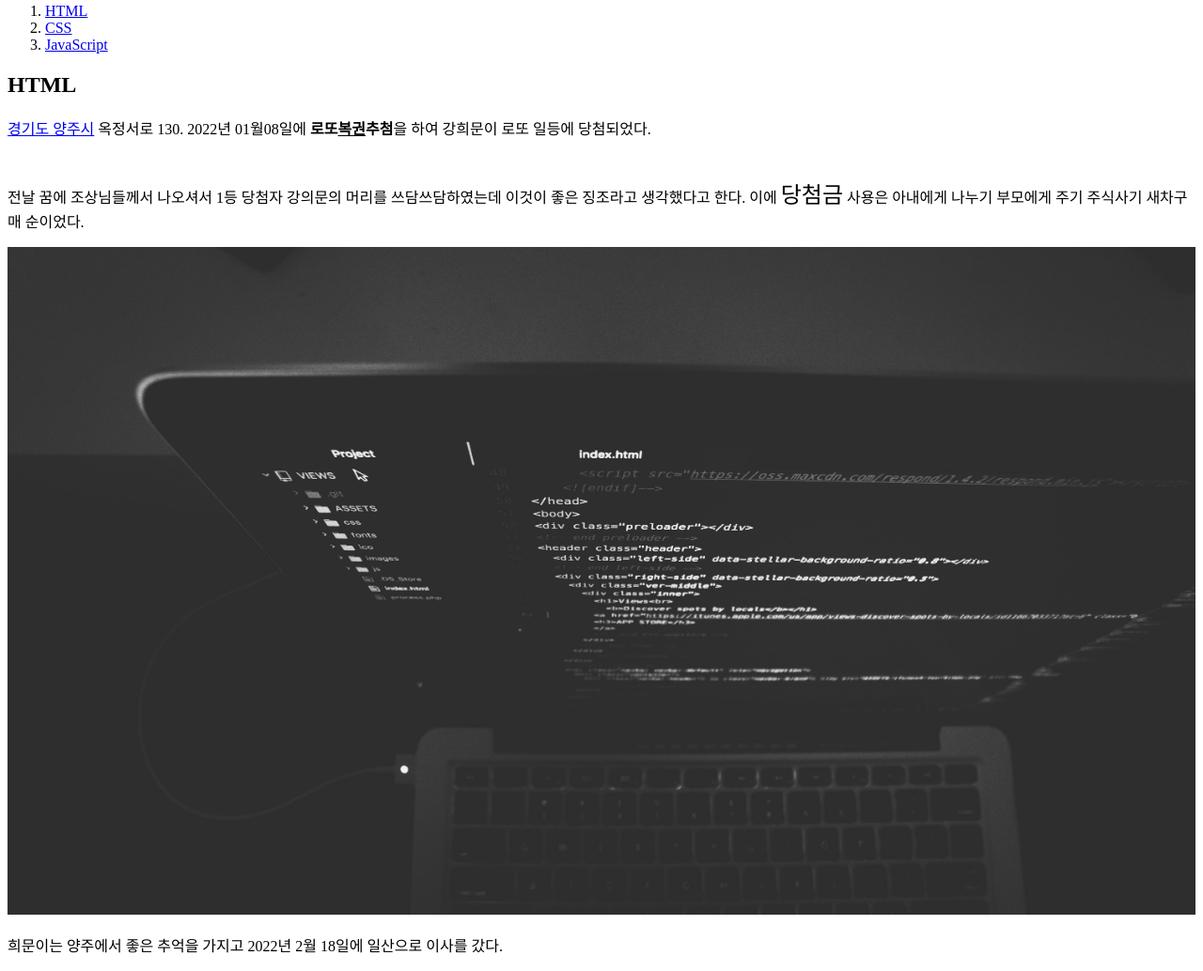
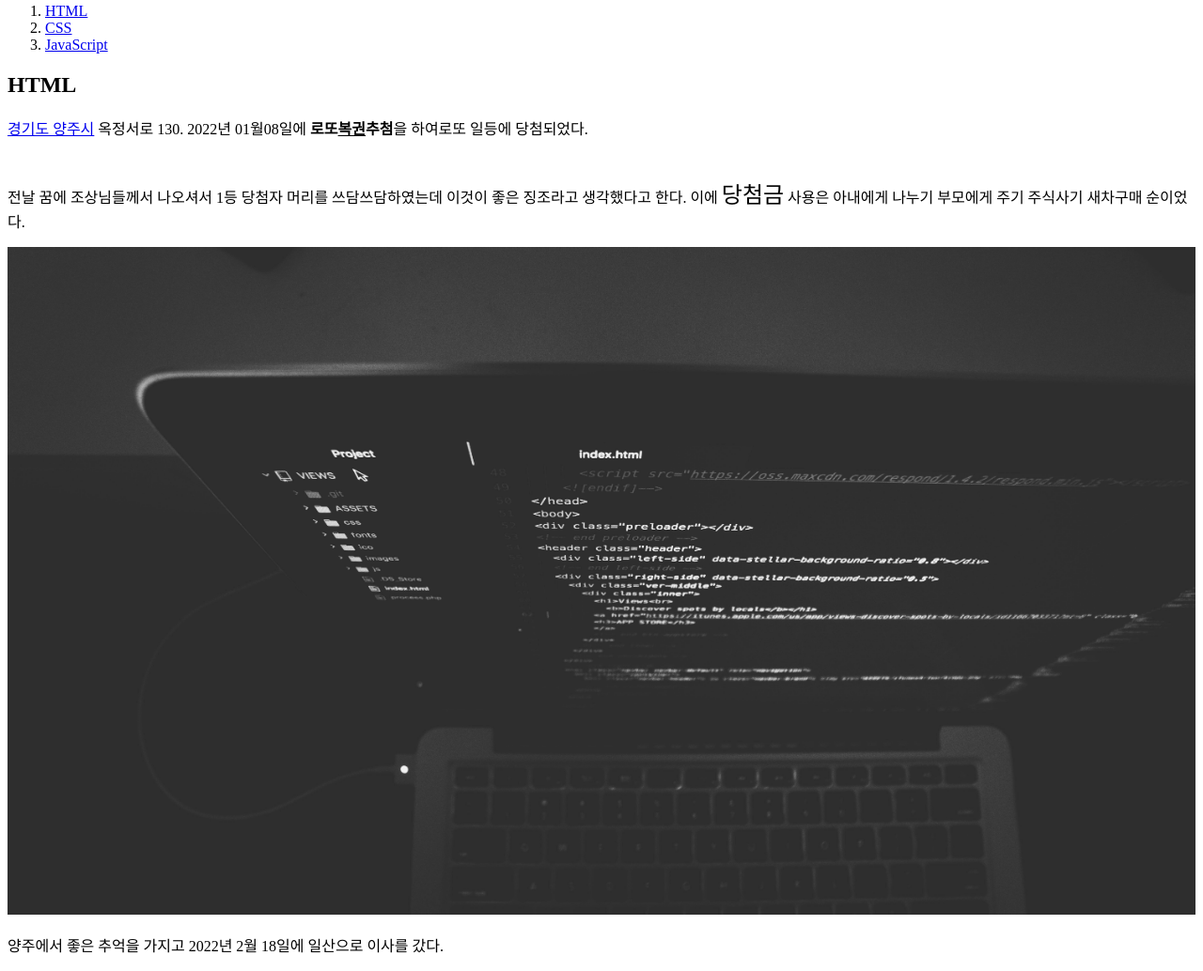
Before and after one commit to hm7301/web1, a plain HTML site: page 1.html in a window 1280 px wide. Shown: the part 77-1111 px from the top of the page at 94% size. Drawn offline with Linux system fonts and the light colour scheme.

Commit message:
Update 1.html

```diff
--- a/1.html
+++ b/1.html
@@ -12,9 +12,9 @@
         <li><a href="3.html">JavaScript</a></li>
       </ol>
       <h2>HTML</h2>
-        <p><a href="https://www.w3.org/TR/2017/REC-html52-20171214/" target="_blank" title="html specification">경기도 양주시</a> 옥정서로 130. 2022년 01월08일에 <strong>로또<u>복권</U>추첨</strong>을 하여 강희문이 로또 일등에 당첨되었다.</p><p style="margin-top:40px;">전날 꿈에 조상님들께서 나오셔서 1등 당첨자 강의문의 머리를 쓰담쓰담하였는데
+        <p><a href="https://www.w3.org/TR/2017/REC-html52-20171214/" target="_blank" title="html specification">경기도 양주시</a> 옥정서로 130. 2022년 01월08일에 <strong>로또<u>복권</U>추첨</strong>을 하여로또 일등에 당첨되었다.</p><p style="margin-top:40px;">전날 꿈에 조상님들께서 나오셔서 1등 당첨자 머리를 쓰담쓰담하였는데
         이것이 좋은 징조라고 생각했다고 한다. 이에 <span style="font-size:24px">당첨금</span> 사용은 아내에게 나누기 부모에게 주기 주식사기 새차구매 순이었다.</p>
         <img src="coding.jpg" width="100%">
-        <p>희문이는 양주에서 좋은 추억을 가지고 2022년 2월 18일에 일산으로 이사를 갔다.</p>
+        <p>양주에서 좋은 추억을 가지고 2022년 2월 18일에 일산으로 이사를 갔다.</p>
     </body>
   </html>
```
